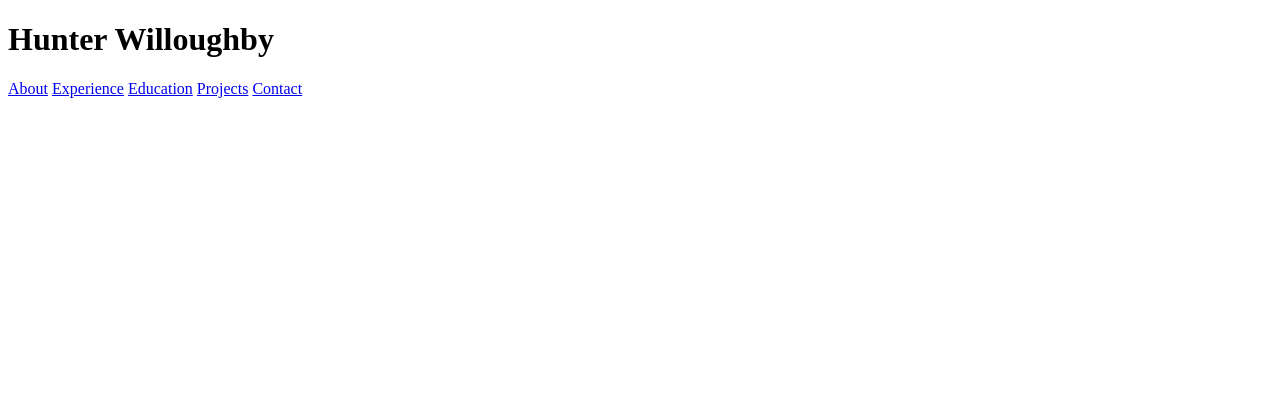
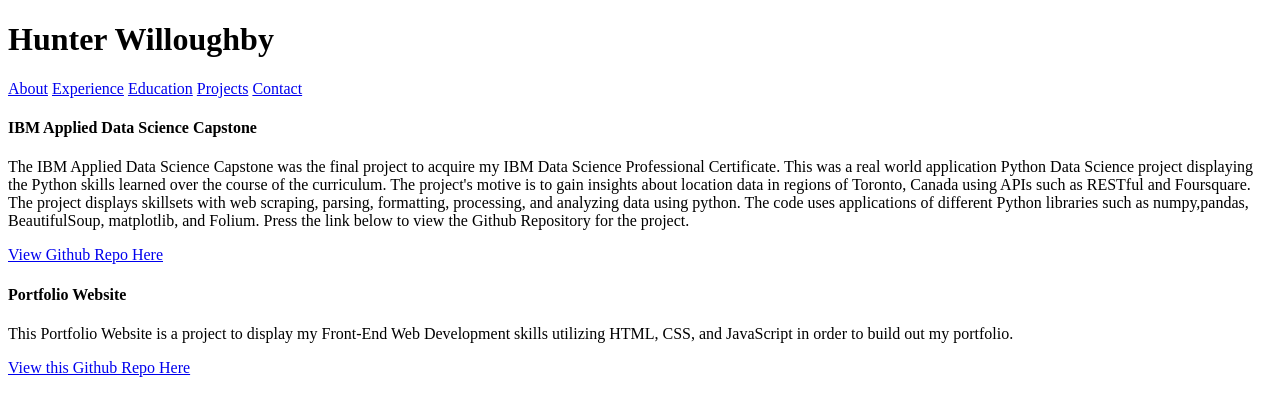
Before and after one commit to hunterw17/portfolio, a plain HTML site: page projects.html in a window 1280 px wide. Drawn offline with Linux system fonts and the light colour scheme.

Commit message:
full projects html text

```diff
--- a/projects.html
+++ b/projects.html
@@ -21,7 +21,32 @@
             <a href="/contact.html">Contact</a>
         </div>
 
+    <!--Projects-->
+        <div>
+            <h4>
+                IBM Applied Data Science Capstone
+            </h4>
+            <p>
+                The IBM Applied Data Science Capstone was the final project to acquire my IBM Data Science Professional Certificate.
+                This was a real world application Python Data Science project displaying the Python skills learned over the course of the curriculum.
+                The project's motive is to gain insights about location data in regions of Toronto, Canada using APIs such as RESTful and Foursquare.
+                The project displays skillsets with web scraping, parsing, formatting, processing, and analyzing data using python.
+                The code uses applications of different Python libraries such as numpy,pandas, BeautifulSoup, matplotlib, and Folium.
+                Press the link below to view the Github Repository for the project.
+            </p>
+
+            <a href="https://github.com/hunterw17/Coursera-Capstone">View Github Repo Here</a>
+        </div>
+
+        <div>
+            <h4>
+                Portfolio Website
+            </h4>
+            <p>
+                This Portfolio Website is a project to display my Front-End Web Development skills utilizing HTML, CSS, and JavaScript in order to build out my portfolio.
+            </p>
+            <a href="https://github.com/hunterw17/portfolio">View this Github Repo Here</a>
+        </div>
     </body>
 
-
 </html>
```
Also changed, not shown: education.html (+2 -2 lines), experience.html (+2 -2 lines).
